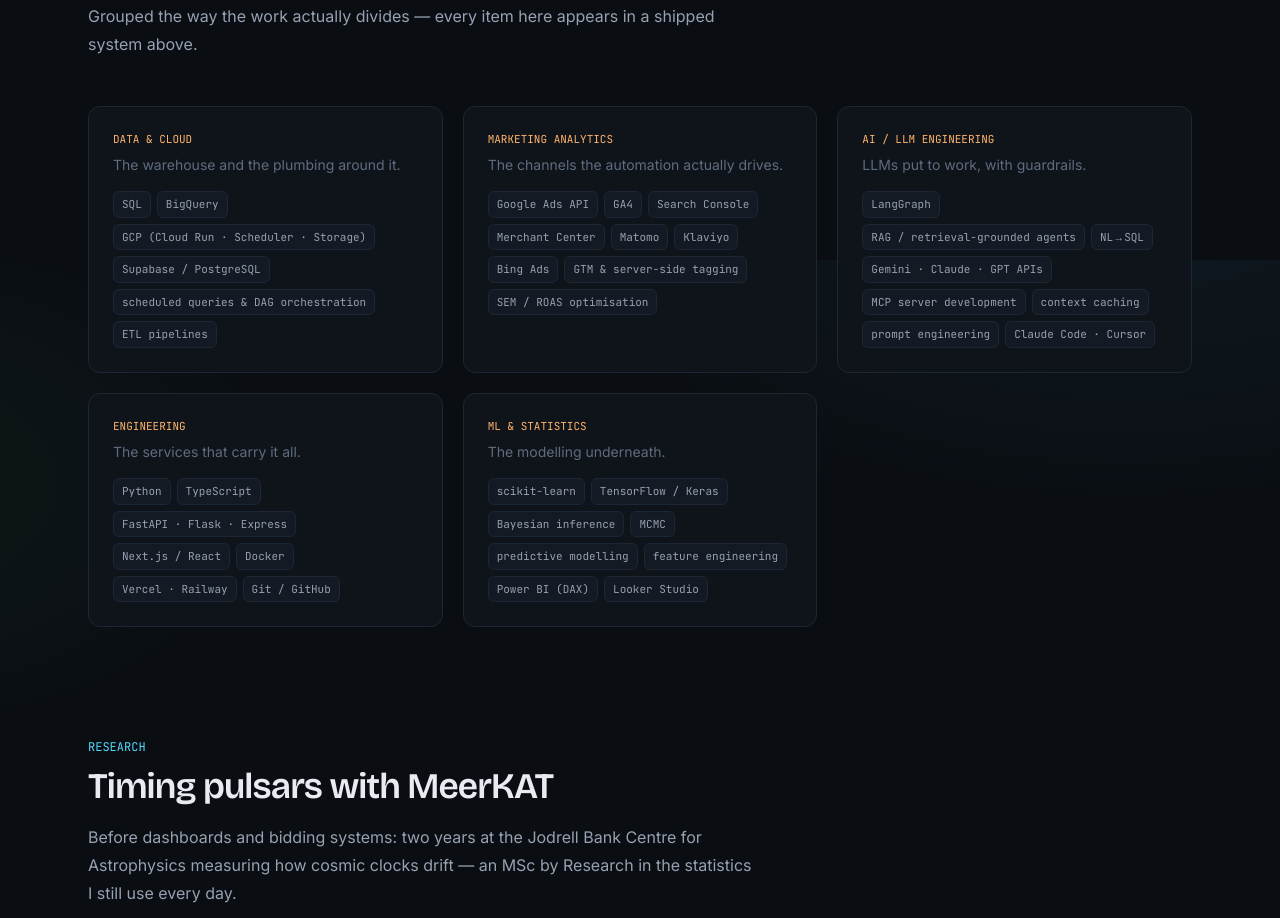
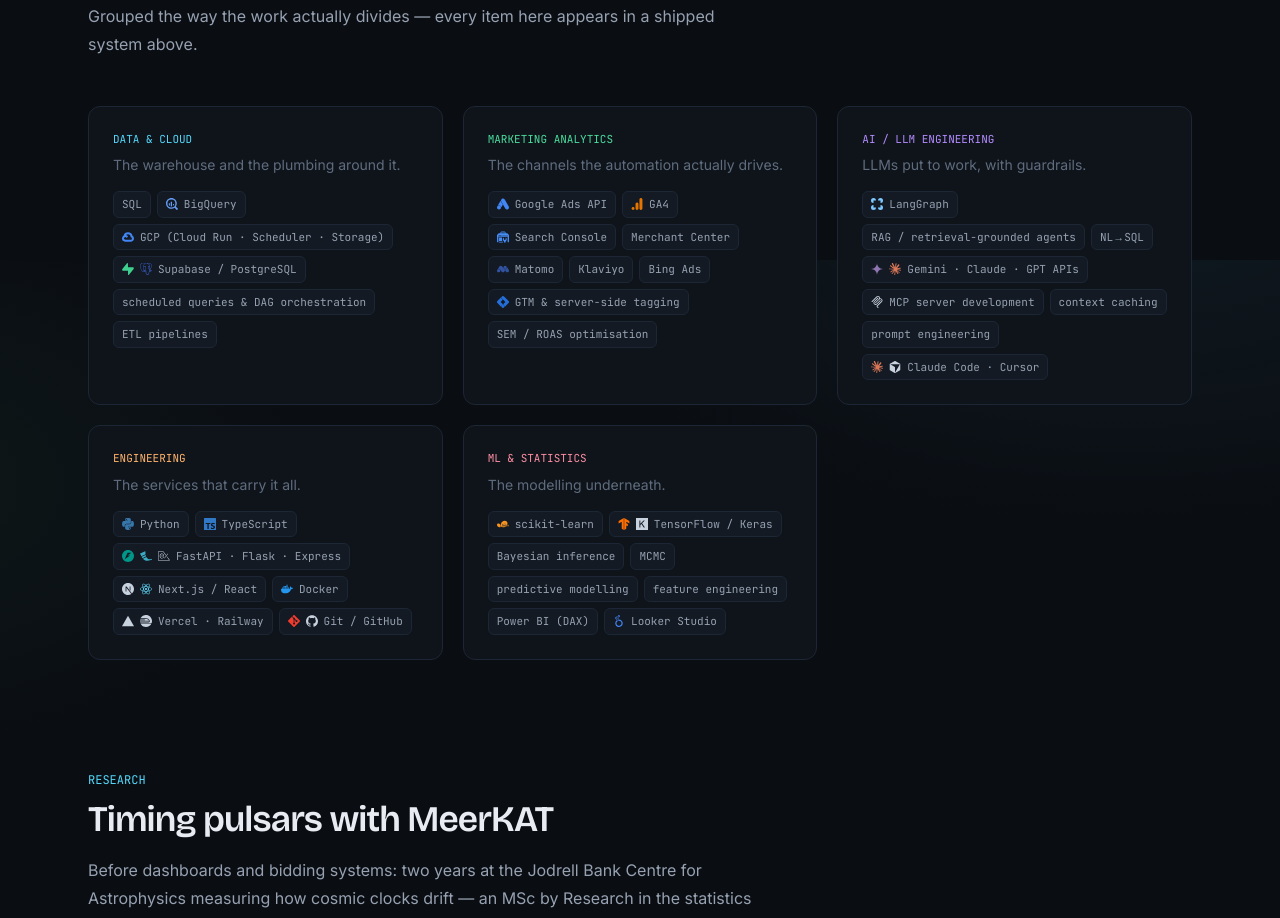
Before and after one commit to jaswantjayacumaar/portfolio, a Next.js app: page / in a window 1280 px wide. Shown: the part 3740-4658 px from the top of the page. Built offline with nearby package versions, Linux system fonts and the light colour scheme.

Commit message:
Color-code tooling group headings and add brand logos to stack chips
- Each of the 5 tooling groups gets its own accent (2 new palette
  colors: accent-4 purple, accent-5 rose)
- Inline simple-icons SVGs on 22 stack chips, brand-colored with a
  light fallback for near-black marks on the dark theme

```diff
--- a/package.json
+++ b/package.json
@@ -11,7 +11,8 @@
   "dependencies": {
     "next": "16.2.12",
     "react": "19.2.4",
-    "react-dom": "19.2.4"
+    "react-dom": "19.2.4",
+    "simple-icons": "^16.27.1"
   },
   "devDependencies": {
     "@tailwindcss/postcss": "^4",
--- a/src/app/globals.css
+++ b/src/app/globals.css
@@ -11,6 +11,8 @@
   --accent: #53d8fb;
   --accent-2: #4ade9d;
   --accent-3: #ffb46b;
+  --accent-4: #b48cff;
+  --accent-5: #ff8fa3;
   --danger: #ff7d6b;
 }
 
@@ -25,6 +27,8 @@
   --color-accent: var(--accent);
   --color-accent-2: var(--accent-2);
   --color-accent-3: var(--accent-3);
+  --color-accent-4: var(--accent-4);
+  --color-accent-5: var(--accent-5);
   --color-danger: var(--danger);
   --font-sans: var(--font-inter);
   --font-mono: var(--font-jbmono);
--- a/src/app/page.tsx
+++ b/src/app/page.tsx
@@ -2,6 +2,7 @@ import Image from "next/image";
 import HeroSim from "@/components/HeroSim";
 import Reveal from "@/components/Reveal";
 import StatBand from "@/components/StatBand";
+import { STACK_ICONS } from "@/lib/stack-icons";
 
 const LINKS = {
   github: "https://github.com/jaswantjayacumaar",
@@ -123,30 +124,35 @@ const STANDARDS: {
   },
 ];
 
-const TOOLING: { group: string; blurb: string; items: string[] }[] = [
+const TOOLING: { group: string; blurb: string; accentClass: string; items: string[] }[] = [
   {
     group: "DATA & CLOUD",
     blurb: "The warehouse and the plumbing around it.",
+    accentClass: "text-accent",
     items: ["SQL", "BigQuery", "GCP (Cloud Run · Scheduler · Storage)", "Supabase / PostgreSQL", "scheduled queries & DAG orchestration", "ETL pipelines"],
   },
   {
     group: "MARKETING ANALYTICS",
     blurb: "The channels the automation actually drives.",
+    accentClass: "text-accent-2",
     items: ["Google Ads API", "GA4", "Search Console", "Merchant Center", "Matomo", "Klaviyo", "Bing Ads", "GTM & server-side tagging", "SEM / ROAS optimisation"],
   },
   {
     group: "AI / LLM ENGINEERING",
     blurb: "LLMs put to work, with guardrails.",
+    accentClass: "text-accent-4",
     items: ["LangGraph", "RAG / retrieval-grounded agents", "NL→SQL", "Gemini · Claude · GPT APIs", "MCP server development", "context caching", "prompt engineering", "Claude Code · Cursor"],
   },
   {
     group: "ENGINEERING",
     blurb: "The services that carry it all.",
+    accentClass: "text-accent-3",
     items: ["Python", "TypeScript", "FastAPI · Flask · Express", "Next.js / React", "Docker", "Vercel · Railway", "Git / GitHub"],
   },
   {
     group: "ML & STATISTICS",
     blurb: "The modelling underneath.",
+    accentClass: "text-accent-5",
     items: ["scikit-learn", "TensorFlow / Keras", "Bayesian inference", "MCMC", "predictive modelling", "feature engineering", "Power BI (DAX)", "Looker Studio"],
   },
 ];
@@ -397,7 +403,7 @@ export default function Home() {
             {TOOLING.map((g, i) => (
               <Reveal key={g.group} delay={(i % 3) * 80}>
                 <div className="h-full rounded-xl border border-line bg-panel p-6">
-                  <p className="kicker font-mono text-[11px] text-accent-3">
+                  <p className={`kicker font-mono text-[11px] ${g.accentClass}`}>
                     {g.group}
                   </p>
                   <p className="mt-2 text-sm text-faint">{g.blurb}</p>
@@ -405,8 +411,19 @@ export default function Home() {
                     {g.items.map((t) => (
                       <span
                         key={t}
-                        className="rounded-md border border-line bg-panel-2 px-2 py-1 font-mono text-[11px] text-muted"
+                        className="inline-flex items-center gap-1.5 rounded-md border border-line bg-panel-2 px-2 py-1 font-mono text-[11px] text-muted"
                       >
+                        {(STACK_ICONS[t] ?? []).map((ic) => (
+                          <svg
+                            key={ic.title}
+                            viewBox="0 0 24 24"
+                            aria-hidden="true"
+                            className="h-3 w-3 shrink-0"
+                            fill={ic.color}
+                          >
+                            <path d={ic.path} />
+                          </svg>
+                        ))}
                         {t}
                       </span>
                     ))}
--- /dev/null
+++ b/src/lib/stack-icons.ts
@@ -0,0 +1,75 @@
+import {
+  siClaude,
+  siCursor,
+  siDocker,
+  siExpress,
+  siFastapi,
+  siFlask,
+  siGit,
+  siGithub,
+  siGoogleads,
+  siGoogleanalytics,
+  siGooglebigquery,
+  siGooglecloud,
+  siGooglegemini,
+  siGooglesearchconsole,
+  siGoogletagmanager,
+  siKeras,
+  siLanggraph,
+  siLooker,
+  siMatomo,
+  siModelcontextprotocol,
+  siNextdotjs,
+  siPostgresql,
+  siPython,
+  siReact,
+  siRailway,
+  siScikitlearn,
+  siSupabase,
+  siTensorflow,
+  siTypescript,
+  siVercel,
+  type SimpleIcon,
+} from "simple-icons";
+
+export type StackIcon = { path: string; color: string; title: string };
+
+/** Brand marks that are near-black get a light fill so they stay visible
+ *  on the dark theme. */
+function iconOf(si: SimpleIcon): StackIcon {
+  const r = parseInt(si.hex.slice(0, 2), 16) / 255;
+  const g = parseInt(si.hex.slice(2, 4), 16) / 255;
+  const b = parseInt(si.hex.slice(4, 6), 16) / 255;
+  const luminance = 0.2126 * r + 0.7152 * g + 0.0722 * b;
+  return {
+    path: si.path,
+    color: luminance < 0.18 ? "#c8d2de" : `#${si.hex}`,
+    title: si.title,
+  };
+}
+
+/** Keyed by the exact chip label used in the TOOLING data. */
+export const STACK_ICONS: Record<string, StackIcon[]> = {
+  BigQuery: [iconOf(siGooglebigquery)],
+  "GCP (Cloud Run · Scheduler · Storage)": [iconOf(siGooglecloud)],
+  "Supabase / PostgreSQL": [iconOf(siSupabase), iconOf(siPostgresql)],
+  "Google Ads API": [iconOf(siGoogleads)],
+  GA4: [iconOf(siGoogleanalytics)],
+  "Search Console": [iconOf(siGooglesearchconsole)],
+  Matomo: [iconOf(siMatomo)],
+  "GTM & server-side tagging": [iconOf(siGoogletagmanager)],
+  LangGraph: [iconOf(siLanggraph)],
+  "Gemini · Claude · GPT APIs": [iconOf(siGooglegemini), iconOf(siClaude)],
+  "MCP server development": [iconOf(siModelcontextprotocol)],
+  "Claude Code · Cursor": [iconOf(siClaude), iconOf(siCursor)],
+  Python: [iconOf(siPython)],
+  TypeScript: [iconOf(siTypescript)],
+  "FastAPI · Flask · Express": [iconOf(siFastapi), iconOf(siFlask), iconOf(siExpress)],
+  "Next.js / React": [iconOf(siNextdotjs), iconOf(siReact)],
+  Docker: [iconOf(siDocker)],
+  "Vercel · Railway": [iconOf(siVercel), iconOf(siRailway)],
+  "Git / GitHub": [iconOf(siGit), iconOf(siGithub)],
+  "scikit-learn": [iconOf(siScikitlearn)],
+  "TensorFlow / Keras": [iconOf(siTensorflow), iconOf(siKeras)],
+  "Looker Studio": [iconOf(siLooker)],
+};
```
Also changed, not shown: 1 other file (tests, documents, lock files or other folders).
